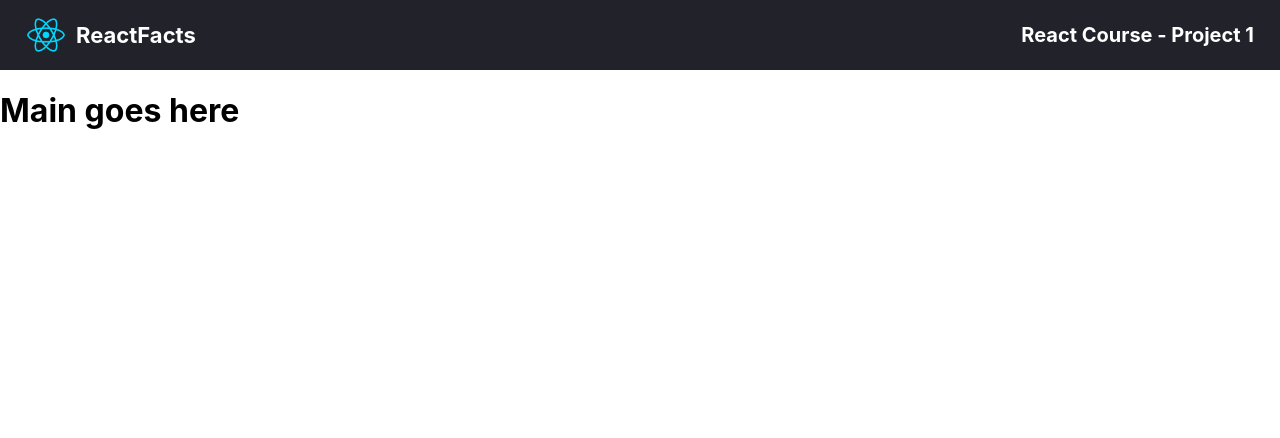
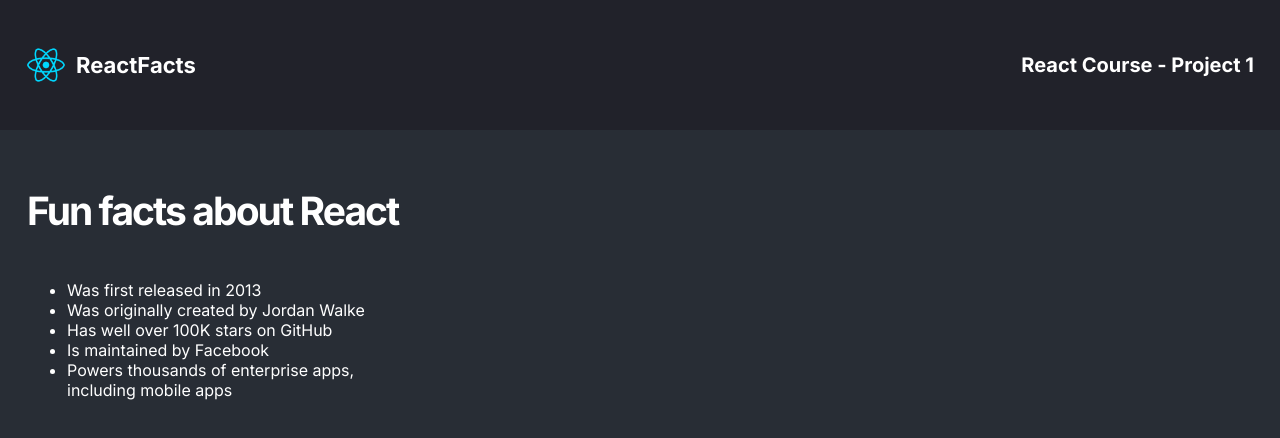
Before and after one commit to sowmik-sec/react-info-site, a React (Create React App) app: page / in a window 1280 px wide. Shown: the top 438 px of the page. Built offline with nearby package versions, Linux system fonts and the light colour scheme; a web font is replaced by a local one.

Commit message:
create main section

```diff
--- a/src/App.css
+++ b/src/App.css
@@ -1,5 +1,10 @@
 @import url("https://fonts.googleapis.com/css2?family=Inter:wght@400;600;700&family=Neucha&family=Work+Sans:wght@300&display=swap");
 body {
   margin: 0;
-  padding: 0;
+  font-family: Inter, sans-serif;
+  background-color: #282d35;
+  height: 100vh;
 }
+* {
+  box-sizing: border-box;
+}
--- /dev/null
+++ b/src/components/Main/Main.css
@@ -0,0 +1,17 @@
+.main-div {
+  padding: 57px 27px;
+  color: white;
+}
+.main--title {
+  margin: 0;
+  font-size: 39px;
+  letter-spacing: -0.05em;
+}
+.main-facts {
+  margin-top: 46px;
+  max-width: 400px;
+}
+.main--facts > li {
+  line-height: 19px;
+  padding-block: 10px;
+}
--- a/src/components/Main/Main.js
+++ b/src/components/Main/Main.js
@@ -1,10 +1,17 @@
 import React from "react";
-
+import "./Main.css";
 const Main = () => {
   return (
-    <div>
-      <h1>Main goes here</h1>
-    </div>
+    <main className="main-div">
+      <h1 className="main--title">Fun facts about React</h1>
+      <ul className="main-facts">
+        <li>Was first released in 2013</li>
+        <li>Was originally created by Jordan Walke</li>
+        <li>Has well over 100K stars on GitHub</li>
+        <li>Is maintained by Facebook</li>
+        <li>Powers thousands of enterprise apps, including mobile apps</li>
+      </ul>
+    </main>
   );
 };
 
--- a/src/components/Navbar/Navbar.css
+++ b/src/components/Navbar/Navbar.css
@@ -3,7 +3,8 @@
   display: flex;
   align-items: center;
   justify-content: space-between;
-  padding: 0 26px;
+  padding: 30px 26px;
+  margin: 0;
 }
 .nav-logo {
   display: flex;
--- a/src/components/Navbar/Navbar.js
+++ b/src/components/Navbar/Navbar.js
@@ -4,7 +4,7 @@
 
 const Navbar = () => {
   return (
-    <div className="nav-bar">
+    <nav className="nav-bar">
       <div className="nav-logo">
         <img src={ReactIcon} alt="" width={40} height={40} />
         <h3>ReactFacts</h3>
@@ -12,7 +12,7 @@
       <div>
         <h3 className="course">React Course - Project 1</h3>
       </div>
-    </div>
+    </nav>
   );
 };
 
```
Also changed, not shown: src/components/Main/react.png (added).
